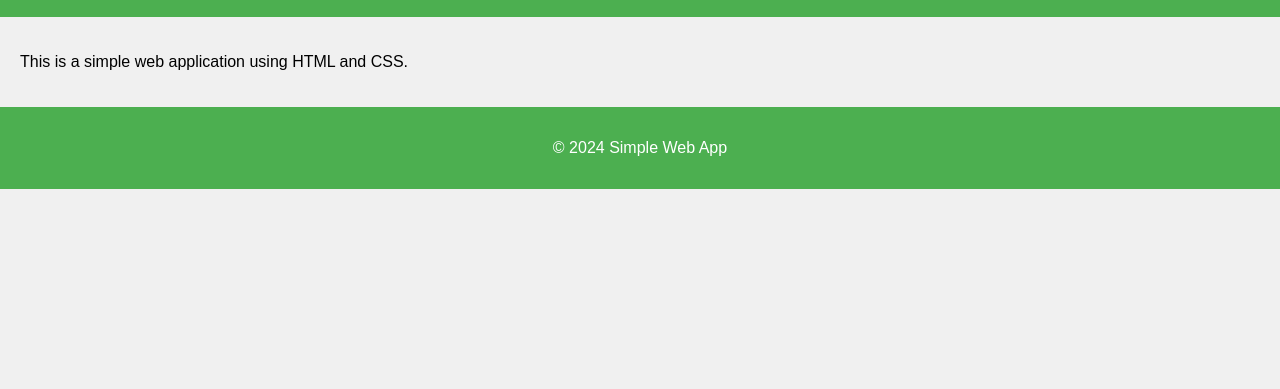
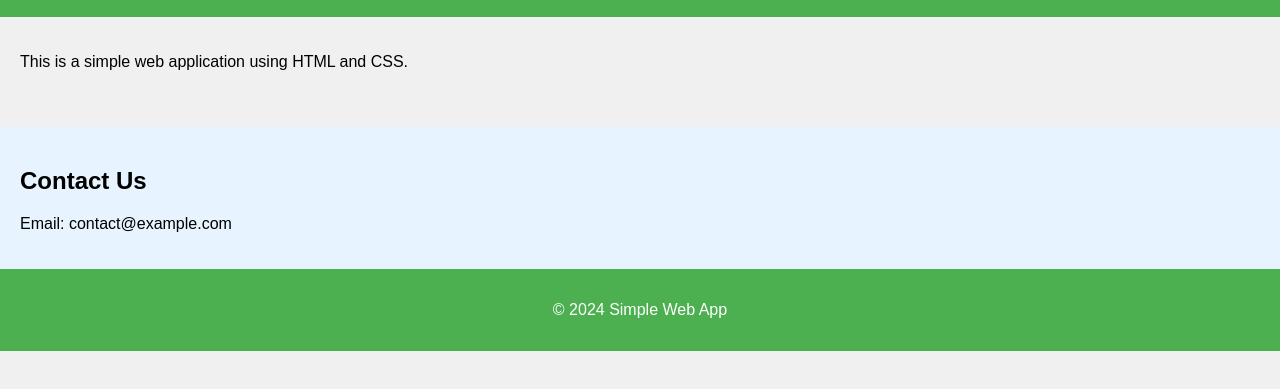
Before and after one commit to BarrieBretton/devops_training, a plain HTML site: page index.html in a window 1280 px wide. Shown: the part 95-484 px from the top of the page. Drawn offline with Linux system fonts and the light colour scheme.

Commit message:
added new features

```diff
--- a/index.html
+++ b/index.html
@@ -13,6 +13,10 @@
     <main>
         <p>This is a simple web application using HTML and CSS.</p>
     </main>
+	<section id="contact">
+	    <h2>Contact Us</h2>
+	    <p>Email: contact@example.com</p>
+	</section>
     <footer>
         <p>© 2024 Simple Web App</p>
     </footer>
--- a/styles.css
+++ b/styles.css
@@ -22,3 +22,9 @@ footer {
     background-color: #4CAF50;
     color: white;
 }
+
+#contact {
+    background-color: #e7f3fe;
+    padding: 20px;
+    margin-top: 20px;
+}
```
